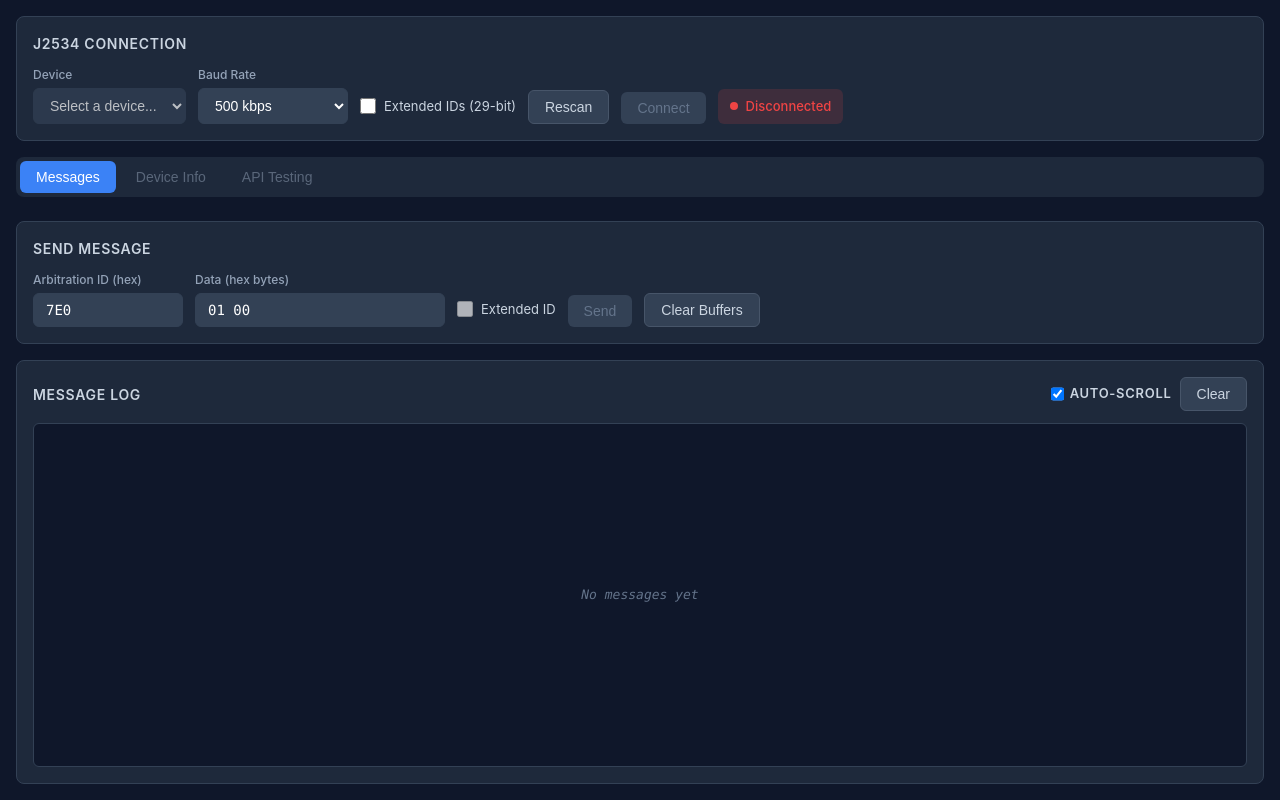
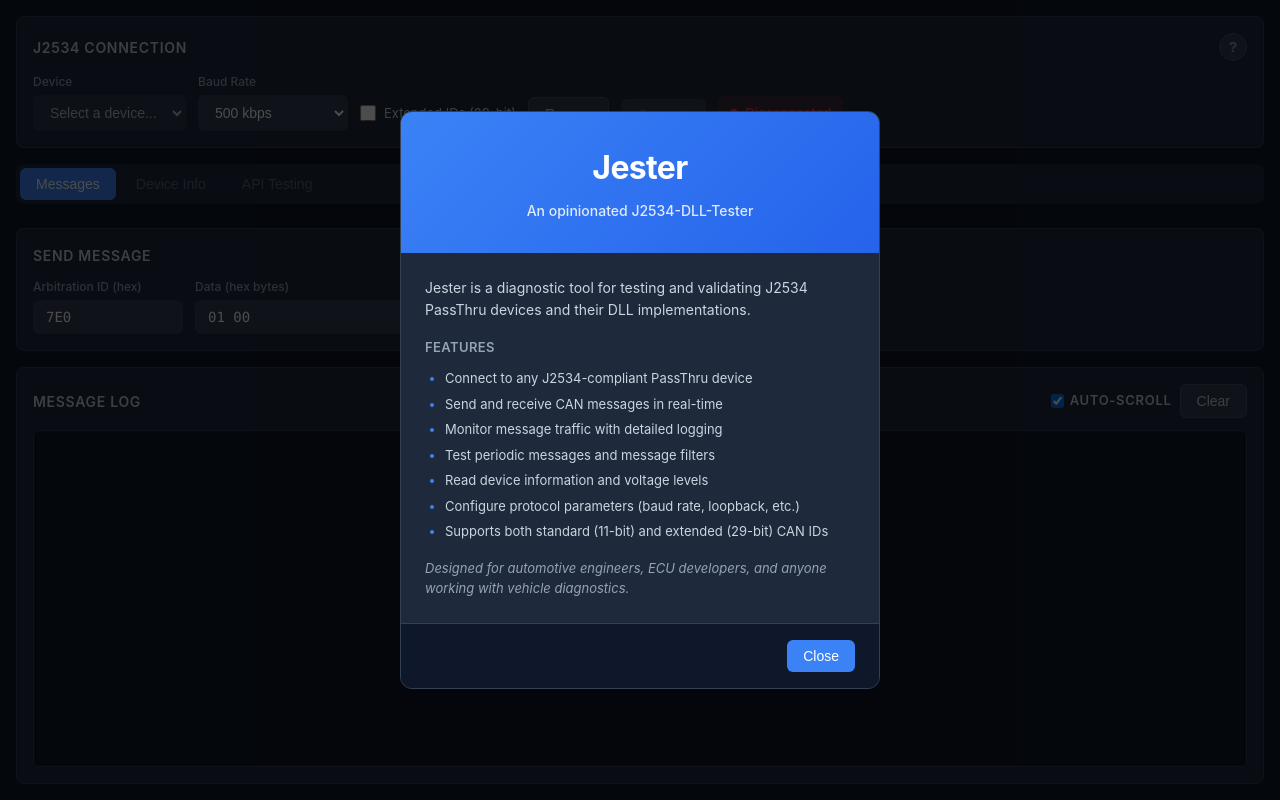
Before and after one commit to mickeyl/Jester, a React (Vite) app: page / in a window 1280 px wide. Built offline with nearby package versions, Linux system fonts and the light colour scheme.

Commit message:
UI improvements: About dialog, Read Version fix, persist send fields
- Add About dialog with app description and feature list
- Show About dialog on app startup
- Fix Read Version button on API Testing page to display results
- Persist send message fields (Arb ID, Data, Extended) to localStorage

```diff
--- a/src/App.tsx
+++ b/src/App.tsx
@@ -86,10 +86,10 @@
   const [showProgress, setShowProgress] = useState(false);
   const [progressSteps, setProgressSteps] = useState<J2534Progress[]>([]);
 
-  // Message sending
-  const [txArbId, setTxArbId] = useState("7E0");
-  const [txData, setTxData] = useState("01 00");
-  const [txExtended, setTxExtended] = useState(false);
+  // Message sending - load initial values from localStorage
+  const [txArbId, setTxArbId] = useState(() => localStorage.getItem("jester.txArbId") || "7E0");
+  const [txData, setTxData] = useState(() => localStorage.getItem("jester.txData") || "01 00");
+  const [txExtended, setTxExtended] = useState(() => localStorage.getItem("jester.txExtended") === "true");
 
   // Message log
   const [logEntries, setLogEntries] = useState<LogEntry[]>([]);
@@ -135,6 +135,9 @@
   const [configValue, setConfigValue] = useState("");
   const [configReadValue, setConfigReadValue] = useState<number | null>(null);
 
+  // About dialog - show on first launch
+  const [showAbout, setShowAbout] = useState(true);
+
   // Load platform info and devices on mount
   useEffect(() => {
     invoke<PlatformInfo>("get_platform_info").then(setPlatformInfo);
@@ -176,6 +179,19 @@
       logContainerRef.current.scrollTop = logContainerRef.current.scrollHeight;
     }
   }, [logEntries, autoScroll]);
+
+  // Persist send message fields to localStorage
+  useEffect(() => {
+    localStorage.setItem("jester.txArbId", txArbId);
+  }, [txArbId]);
+
+  useEffect(() => {
+    localStorage.setItem("jester.txData", txData);
+  }, [txData]);
+
+  useEffect(() => {
+    localStorage.setItem("jester.txExtended", String(txExtended));
+  }, [txExtended]);
 
   // Polling for messages when connected
   useEffect(() => {
@@ -562,13 +578,30 @@
     }
   };
 
+  const handleReadVersion = async () => {
+    try {
+      const version = await invoke<J2534VersionInfo>("j2534_read_version");
+      setVersionInfo(version);
+      addTestResult(
+        "Read Version",
+        true,
+        `FW: ${version.firmwareVersion}, DLL: ${version.dllVersion}, API: ${version.apiVersion}`
+      );
+    } catch (err) {
+      addTestResult("Read Version", false, String(err));
+    }
+  };
+
   const isWindows = platformInfo?.platform === "windows";
 
   return (
     <div className="app-container">
       {/* Connection Panel */}
       <div className="connection-panel">
-        <h2>J2534 Connection</h2>
+        <div className="panel-header">
+          <h2>J2534 Connection</h2>
+          <button className="about-btn" onClick={() => setShowAbout(true)} title="About Jester">?</button>
+        </div>
 
         {error && <div className="error-message">{error}</div>}
 
@@ -903,7 +936,7 @@
                   <button className="api-btn" onClick={handleClearBuffers}>
                     Clear Buffers
                   </button>
-                  <button className="api-btn" onClick={fetchDeviceInfo}>
+                  <button className="api-btn" onClick={handleReadVersion}>
                     Read Version
                   </button>
                 </div>
@@ -1165,6 +1198,41 @@
           </div>
         </div>
       )}
+
+      {/* About Dialog */}
+      {showAbout && (
+        <div className="progress-overlay" onClick={() => setShowAbout(false)}>
+          <div className="about-dialog" onClick={(e) => e.stopPropagation()}>
+            <div className="about-header">
+              <h1>Jester</h1>
+              <p className="about-subtitle">An opinionated J2534-DLL-Tester</p>
+            </div>
+            <div className="about-content">
+              <p>
+                Jester is a diagnostic tool for testing and validating J2534 PassThru
+                devices and their DLL implementations.
+              </p>
+              <h4>Features</h4>
+              <ul>
+                <li>Connect to any J2534-compliant PassThru device</li>
+                <li>Send and receive CAN messages in real-time</li>
+                <li>Monitor message traffic with detailed logging</li>
+                <li>Test periodic messages and message filters</li>
+                <li>Read device information and voltage levels</li>
+                <li>Configure protocol parameters (baud rate, loopback, etc.)</li>
+                <li>Supports both standard (11-bit) and extended (29-bit) CAN IDs</li>
+              </ul>
+              <p className="about-note">
+                Designed for automotive engineers, ECU developers, and anyone working
+                with vehicle diagnostics.
+              </p>
+            </div>
+            <div className="about-footer">
+              <button className="primary" onClick={() => setShowAbout(false)}>Close</button>
+            </div>
+          </div>
+        </div>
+      )}
     </div>
   );
 }
--- a/src/styles.css
+++ b/src/styles.css
@@ -1022,3 +1022,121 @@
 .log-entry.info {
   color: var(--accent-muted);
 }
+
+/* Panel header with about button */
+.panel-header {
+  display: flex;
+  justify-content: space-between;
+  align-items: center;
+  margin-bottom: 12px;
+}
+
+.panel-header h2 {
+  margin-bottom: 0;
+}
+
+.about-btn {
+  width: 28px;
+  height: 28px;
+  padding: 0;
+  border-radius: 50%;
+  background: var(--bg-tertiary);
+  border: 1px solid var(--border-secondary);
+  color: var(--text-muted);
+  font-size: 14px;
+  font-weight: 600;
+  cursor: pointer;
+  transition: all 0.2s;
+  display: flex;
+  align-items: center;
+  justify-content: center;
+}
+
+.about-btn:hover {
+  background: var(--accent);
+  border-color: var(--accent);
+  color: white;
+}
+
+/* About Dialog */
+.about-dialog {
+  background: var(--bg-secondary);
+  border-radius: 12px;
+  padding: 0;
+  width: 480px;
+  max-width: 90vw;
+  border: 1px solid var(--border-primary);
+  overflow: hidden;
+}
+
+.about-header {
+  background: linear-gradient(135deg, var(--accent) 0%, var(--accent-hover) 100%);
+  padding: 32px 24px;
+  text-align: center;
+}
+
+.about-header h1 {
+  margin: 0;
+  font-size: 32px;
+  font-weight: 700;
+  color: white;
+  letter-spacing: -0.02em;
+}
+
+.about-subtitle {
+  margin: 8px 0 0 0;
+  font-size: 14px;
+  color: rgba(255, 255, 255, 0.85);
+  font-weight: 500;
+}
+
+.about-content {
+  padding: 24px;
+}
+
+.about-content p {
+  margin: 0 0 16px 0;
+  font-size: 14px;
+  color: var(--text-secondary);
+  line-height: 1.6;
+}
+
+.about-content h4 {
+  margin: 0 0 12px 0;
+  font-size: 13px;
+  font-weight: 600;
+  color: var(--text-muted);
+  text-transform: uppercase;
+  letter-spacing: 0.03em;
+}
+
+.about-content ul {
+  margin: 0 0 16px 0;
+  padding-left: 20px;
+}
+
+.about-content li {
+  font-size: 13px;
+  color: var(--text-secondary);
+  margin-bottom: 6px;
+  line-height: 1.5;
+}
+
+.about-content li::marker {
+  color: var(--accent);
+}
+
+.about-note {
+  font-size: 13px !important;
+  color: var(--text-muted) !important;
+  font-style: italic;
+  margin-bottom: 0 !important;
+}
+
+.about-footer {
+  padding: 16px 24px;
+  background: var(--bg-primary);
+  border-top: 1px solid var(--border-primary);
+  display: flex;
+  justify-content: flex-end;
+}
```
